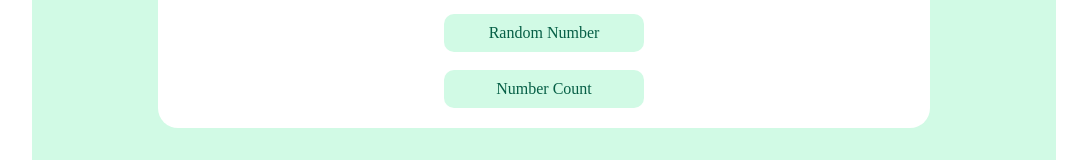
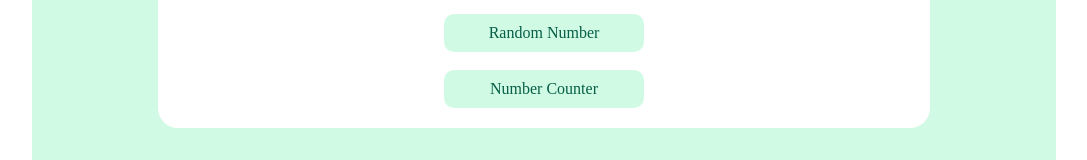
Before and after one commit to akilank-tech/Number-Utility-App, a React (Vite) app: page / in a window 1280 px wide. Shown: the part 422-582 px from the top of the page, without its empty margins (96-1183 px from the left). Built offline with nearby package versions, Linux system fonts and the light colour scheme.

Commit message:
Update the file

```diff
--- a/src/components/home.jsx
+++ b/src/components/home.jsx
@@ -9,7 +9,7 @@ const Home=()=>{
             <h1>Number Utility App</h1>
             <p>Choose your App</p>
             <Link to="/random" className="link1">Random Number</Link><br/>
-            <Link to="/counter" className="link2">Number Count</Link>
+            <Link to="/counter" className="link2">Number Counter</Link>
             </div>
             </div>
         </div>
```
